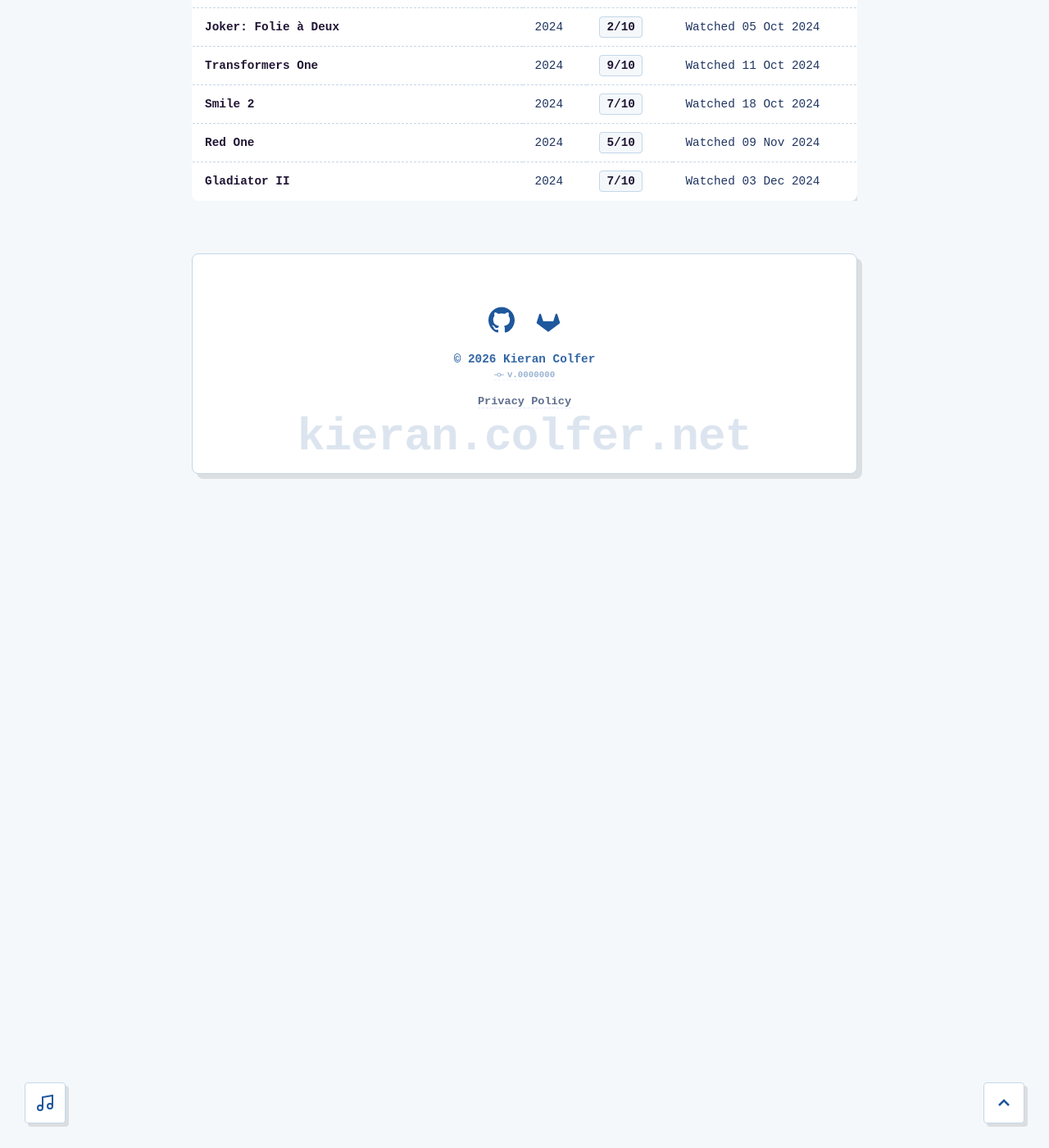
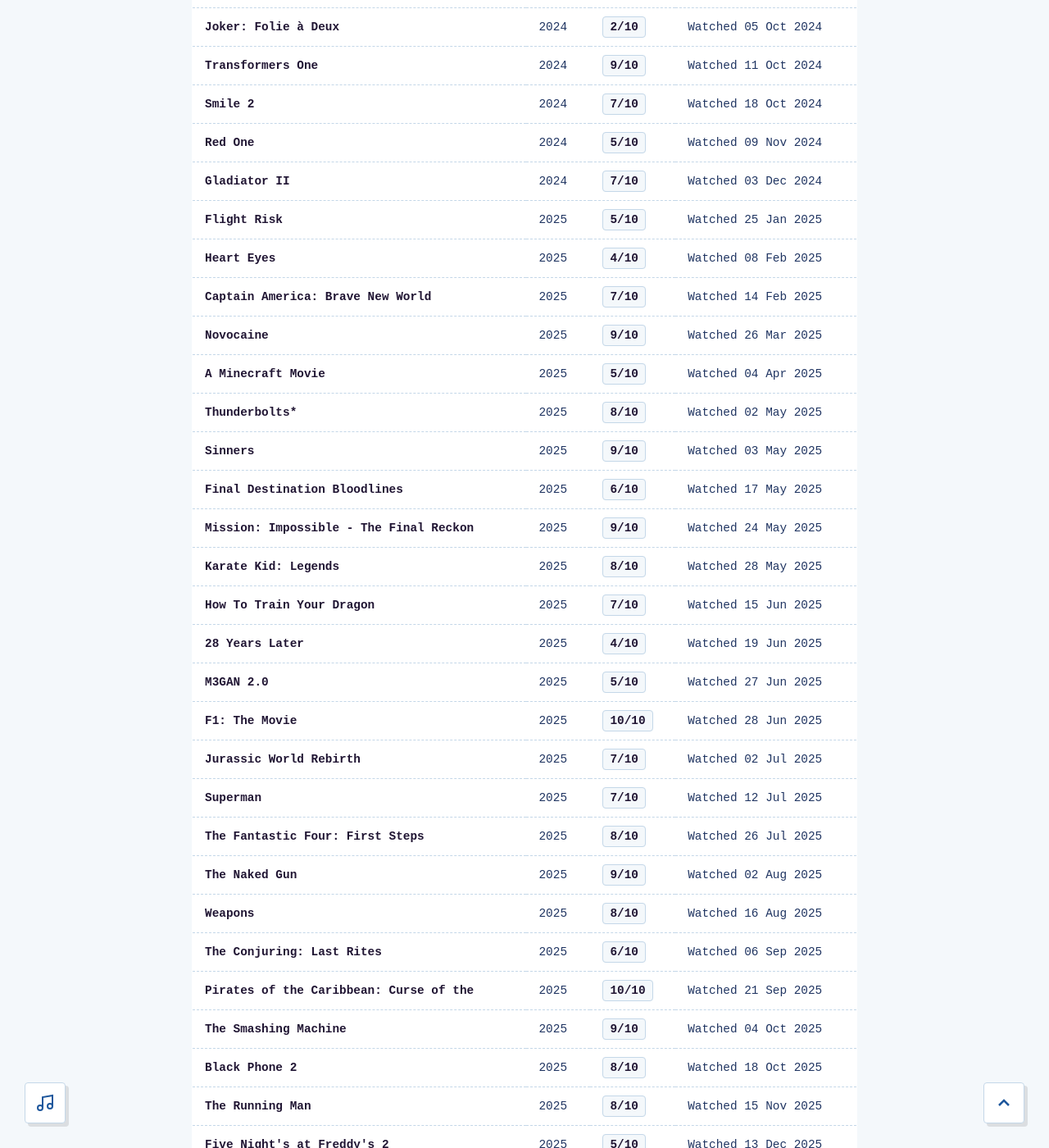
Before and after one commit to PASSK3YS/PASSK3YS.github.io, a Jekyll site: the page built from cinema-movie-ratings.md, in a window 1280 px wide and 1400 px high, scrolled down 2543 px. Shown: the whole window at 82% size. Built offline with Jekyll 4.4.1, drawn with Linux system fonts in a browser that asks for light colours; before the commit the page ends 3185 px from its top, so only the background shows below that; some of the changed text lies outside the part shown.

Commit message:
Add 2025 cinema movie ratings

```diff
--- a/_data/movie-ratings.yml
+++ b/_data/movie-ratings.yml
@@ -267,3 +267,133 @@
   year: 2024
   rating: "7/10"
   notes: "Watched 03 Dec 2024"
+
+- title: "Flight Risk"
+  year: 2025
+  rating: "5/10"
+  notes: "Watched 25 Jan 2025"
+
+- title: "Heart Eyes"
+  year: 2025
+  rating: "4/10"
+  notes: "Watched 08 Feb 2025"
+
+- title: "Captain America: Brave New World"
+  year: 2025
+  rating: "7/10"
+  notes: "Watched 14 Feb 2025"
+
+- title: "Novocaine"
+  year: 2025
+  rating: "9/10"
+  notes: "Watched 26 Mar 2025"
+
+- title: "A Minecraft Movie"
+  year: 2025
+  rating: "5/10"
+  notes: "Watched 04 Apr 2025"
+
+- title: "Thunderbolts*"
+  year: 2025
+  rating: "8/10"
+  notes: "Watched 02 May 2025"
+
+- title: "Sinners"
+  year: 2025
+  rating: "9/10"
+  notes: "Watched 03 May 2025"
+
+- title: "Final Destination Bloodlines"
+  year: 2025
+  rating: "6/10"
+  notes: "Watched 17 May 2025"
+
+- title: "Mission: Impossible - The Final Reckon"
+  year: 2025
+  rating: "9/10"
+  notes: "Watched 24 May 2025"
+
+- title: "Karate Kid: Legends"
+  year: 2025
+  rating: "8/10"
+  notes: "Watched 28 May 2025"
+
+- title: "How To Train Your Dragon"
+  year: 2025
+  rating: "7/10"
+  notes: "Watched 15 Jun 2025"
+
+- title: "28 Years Later"
+  year: 2025
+  rating: "4/10"
+  notes: "Watched 19 Jun 2025"
+
+- title: "M3GAN 2.0"
+  year: 2025
+  rating: "5/10"
+  notes: "Watched 27 Jun 2025"
+
+- title: "F1: The Movie"
+  year: 2025
+  rating: "10/10"
+  notes: "Watched 28 Jun 2025"
+
+- title: "Jurassic World Rebirth"
+  year: 2025
+  rating: "7/10"
+  notes: "Watched 02 Jul 2025"
+
+- title: "Superman"
+  year: 2025
+  rating: "7/10"
+  notes: "Watched 12 Jul 2025"
+
+- title: "The Fantastic Four: First Steps"
+  year: 2025
+  rating: "8/10"
+  notes: "Watched 26 Jul 2025"
+
+- title: "The Naked Gun"
+  year: 2025
+  rating: "9/10"
+  notes: "Watched 02 Aug 2025"
+
+- title: "Weapons"
+  year: 2025
+  rating: "8/10"
+  notes: "Watched 16 Aug 2025"
+
+- title: "The Conjuring: Last Rites"
+  year: 2025
+  rating: "6/10"
+  notes: "Watched 06 Sep 2025"
+
+- title: "Pirates of the Caribbean: Curse of the"
+  year: 2025
+  rating: "10/10"
+  notes: "Watched 21 Sep 2025"
+
+- title: "The Smashing Machine"
+  year: 2025
+  rating: "9/10"
+  notes: "Watched 04 Oct 2025"
+
+- title: "Black Phone 2"
+  year: 2025
+  rating: "8/10"
+  notes: "Watched 18 Oct 2025"
+
+- title: "The Running Man"
+  year: 2025
+  rating: "8/10"
+  notes: "Watched 15 Nov 2025"
+
+- title: "Five Night's at Freddy's 2"
+  year: 2025
+  rating: "5/10"
+  notes: "Watched 13 Dec 2025"
+
+- title: "Avatar: Fire and Ash"
+  year: 2025
+  rating: "10/10"
+  notes: "Watched 19 Dec 2025"
```
